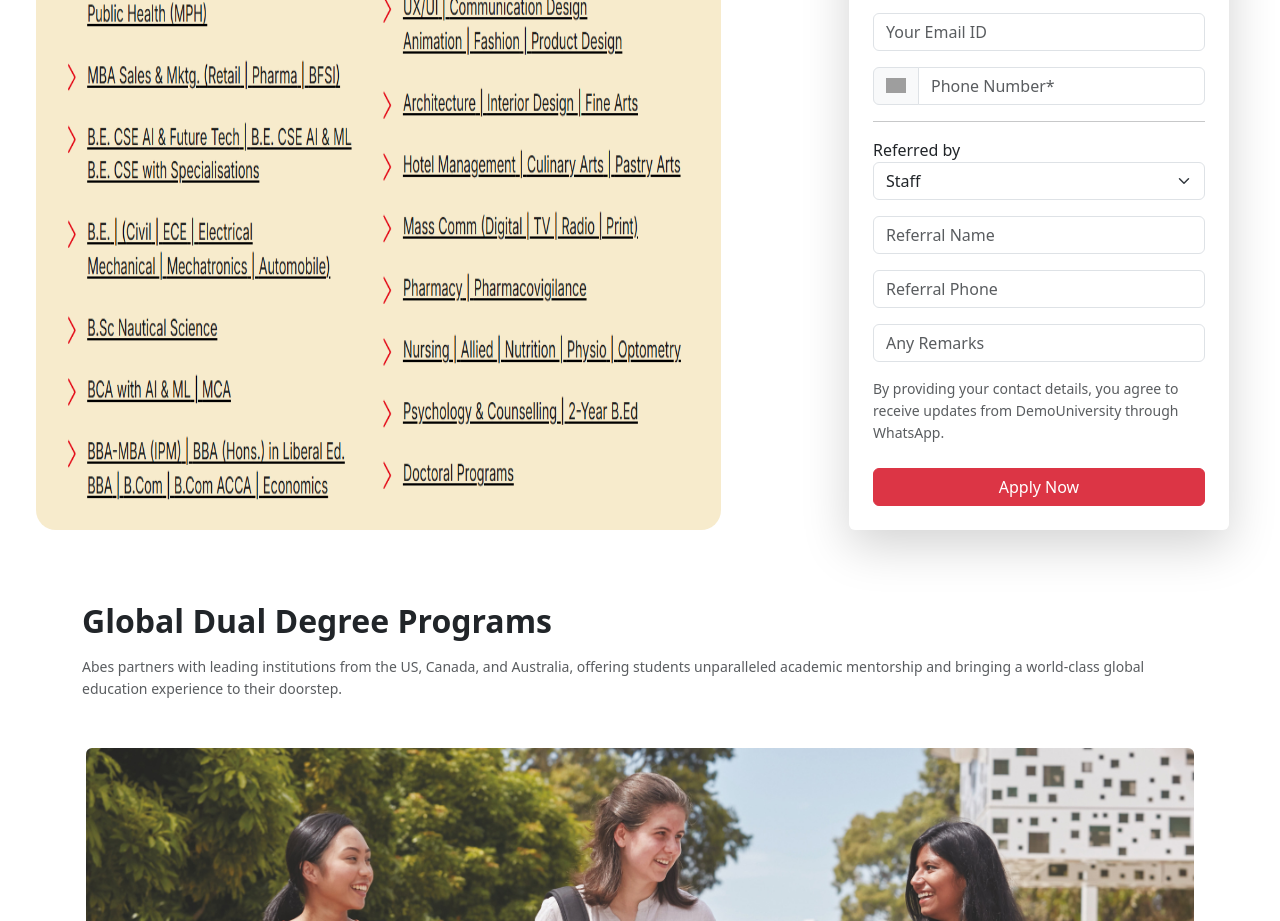
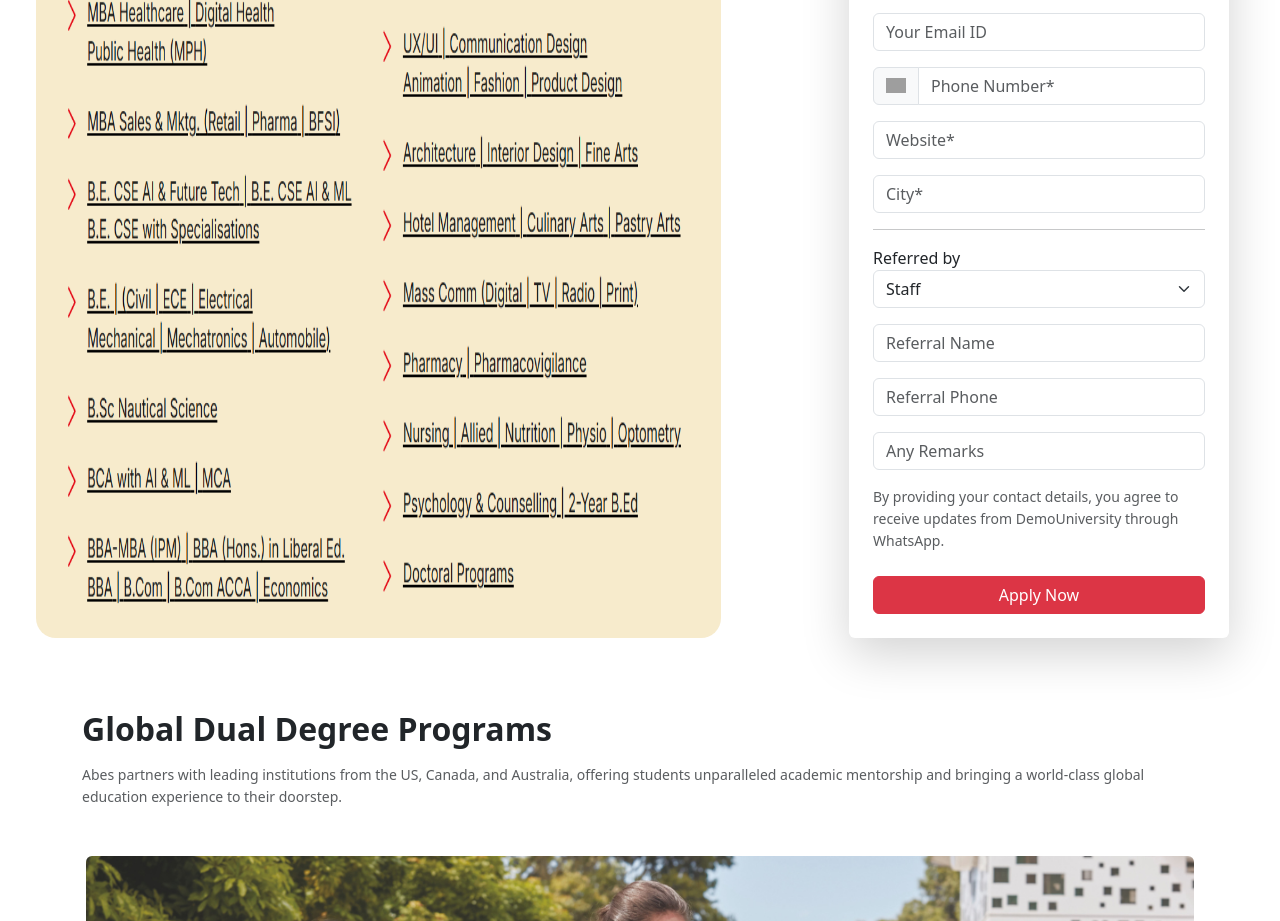
Before and after one commit to onelogica-com/sf_edDemo, a plain HTML site: page index.html in a window 1280 px wide. Shown: the part 1995-2916 px from the top of the page. Drawn offline with nearby package versions, Linux system fonts and the light colour scheme; grey boxes are pictures that could not be loaded.

Commit message:
changes the web to lead in ed demo

```diff
--- a/index.html
+++ b/index.html
@@ -265,8 +265,16 @@
                                 <img src="https://upload.wikimedia.org/wikipedia/en/4/41/Flag_of_India.svg"
                                      alt="India flag" style="width: 20px;">
                             </span>
-                            <input type="tel" name="mobile" class="form-control" placeholder="Phone Number*" required>
+                            <input type="tel" name="phone" class="form-control" placeholder="Phone Number*" required>
                         </div>
+                    </div>
+
+                    <div class="mb-3">
+                        <input type="text" id="url" class="form-control" placeholder="Website*" name="url" required>
+                    </div>
+
+                    <div class="mb-3">
+                        <input type="text" id="city" class="form-control" placeholder="City*" name="city" required>
                     </div>
 
                     <div class="mb-3">
@@ -293,6 +301,11 @@
                     <div class="mb-3">
                         <input type="number" id="00NQL00000NQIRZ" name="00NQL00000NQIRZ" class="form-control" placeholder="Referral Phone">
                     </div>
+
+
+                        <input type="hidden" id="rating" name="rating" class="form-control" placeholder="Rating" value="Warm">
+                        <input type="hidden" id="lead_source" name="lead_source" class="form-control" placeholder="Lead Source" value="Website">
+
 
                     <div class="mb-3">
                         <input type="text" id="description" name="description" class="form-control" placeholder="Any Remarks">
```
